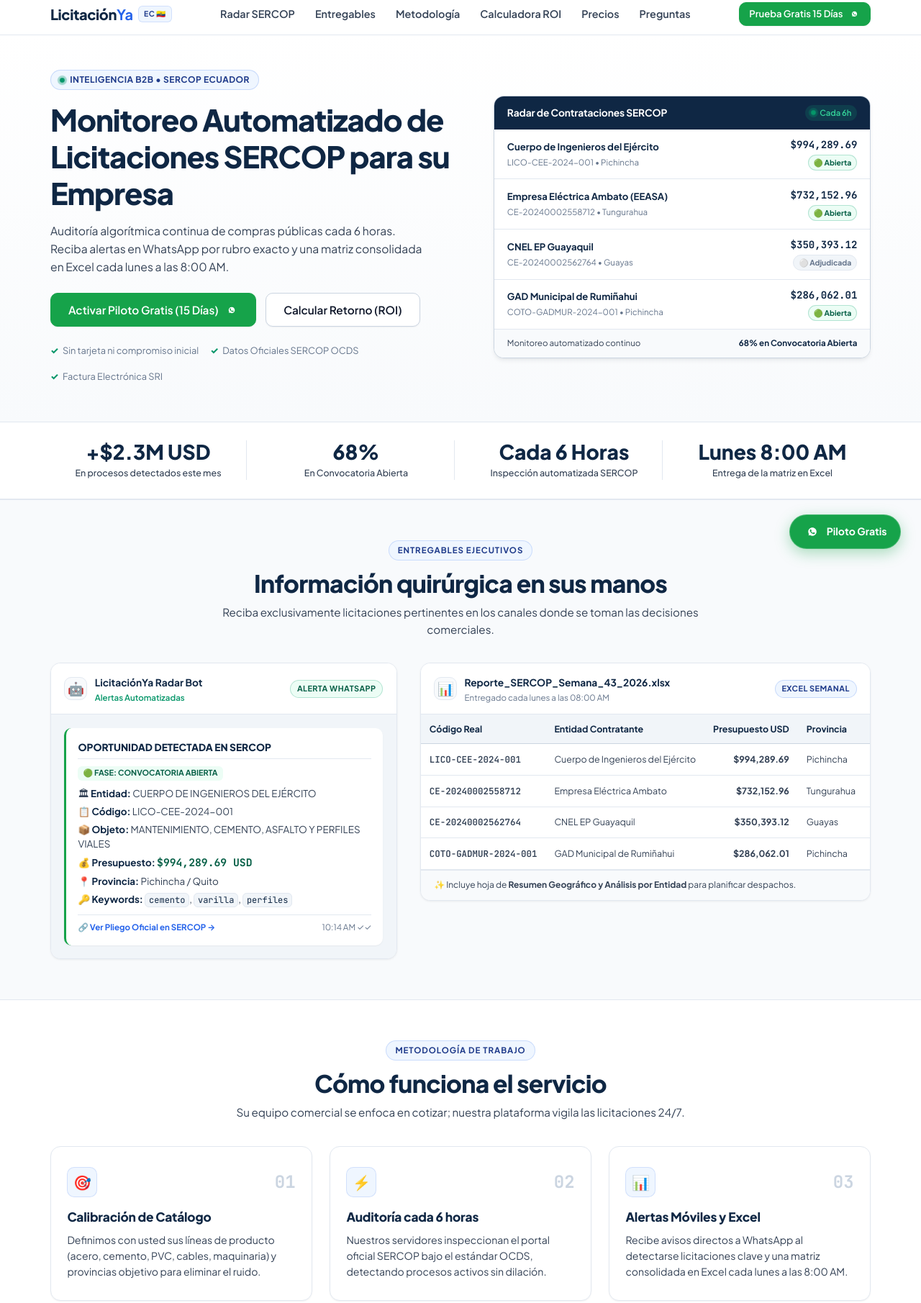
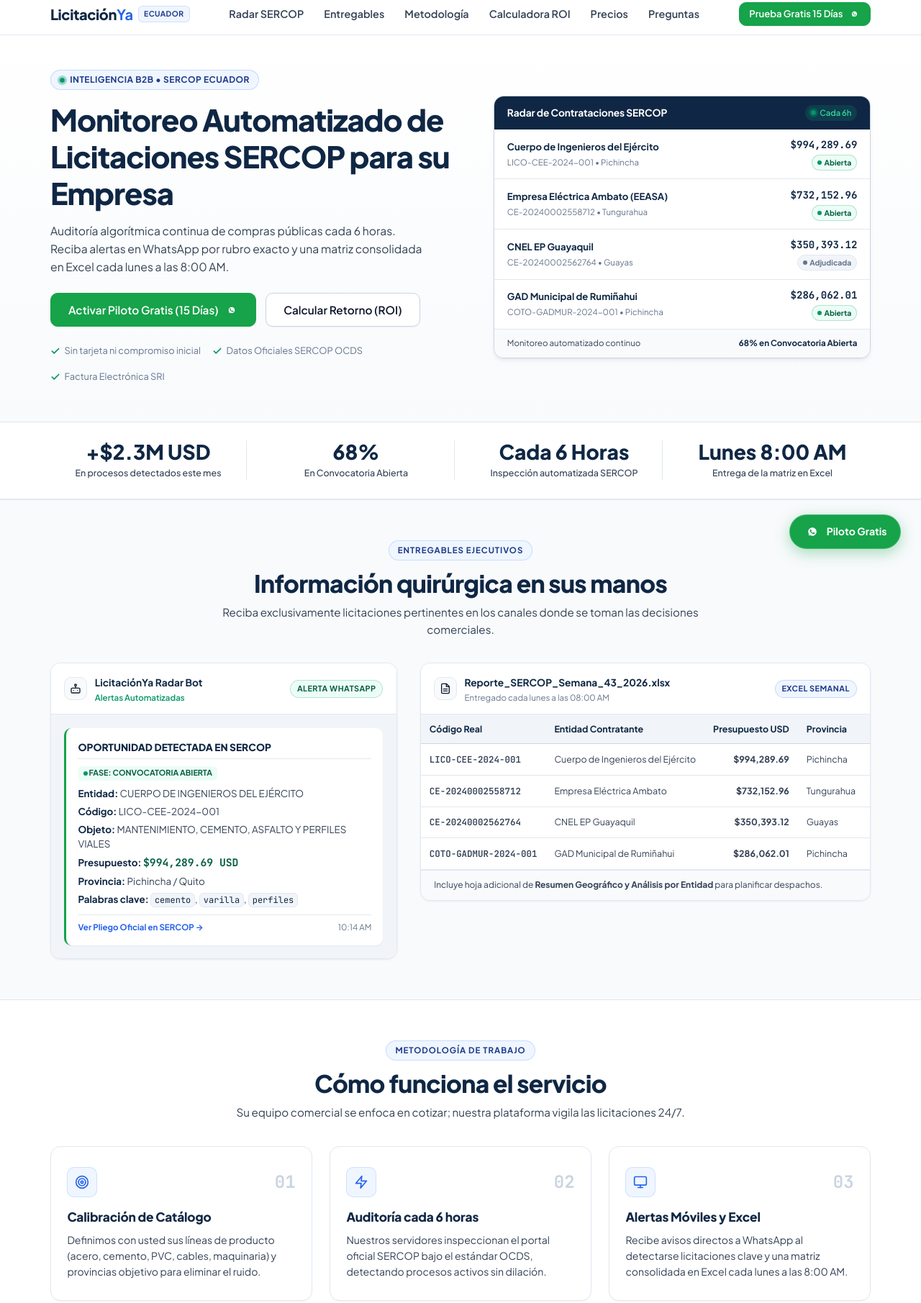
Before and after one commit to joelsan12/SCRAPING, a plain HTML site: page landing/index.html in a window 1280 px wide. Shown: the part 9-1820 px from the top of the page at 72% size. Drawn offline with Linux system fonts and the light colour scheme.

Commit message:
style(landing): remove all emojis and replace with clean SVG vector icons and CSS indicators

```diff
--- a/landing/css/components/hero.css
+++ b/landing/css/components/hero.css
@@ -95,7 +95,7 @@
 
 .trust-icon {
   color: var(--brand-green);
-  font-weight: 800;
+  flex-shrink: 0;
 }
 
 /* Right Column: Executive Live Radar Card */
@@ -226,6 +226,21 @@
   border: 1px solid var(--border-subtle);
 }
 
+.dot-indicator {
+  width: 6px;
+  height: 6px;
+  border-radius: 50%;
+  display: inline-block;
+}
+
+.dot-open {
+  background: var(--brand-green);
+}
+
+.dot-recent {
+  background: var(--text-dim);
+}
+
 .radar-footer {
   padding: 0.65rem 1.1rem;
   background: var(--bg-surface);
--- a/landing/css/components/pricing.css
+++ b/landing/css/components/pricing.css
@@ -122,9 +122,8 @@
 
 .check-icon {
   color: var(--brand-green);
-  font-weight: 800;
-  font-size: 1rem;
-  line-height: 1.2;
+  flex-shrink: 0;
+  margin-top: 2px;
 }
 
 .guarantee-text {
--- a/landing/index.html
+++ b/landing/index.html
@@ -108,7 +108,7 @@
     <div class="container nav-content">
       <a href="#" class="logo" id="brand-logo">
         <span>Licitación<strong>Ya</strong></span>
-        <span class="logo-badge">EC 🇪🇨</span>
+        <span class="logo-badge">ECUADOR</span>
       </a>
 
       <!-- Mobile Hamburger Toggle -->
@@ -164,15 +164,15 @@
 
         <div class="hero-trust">
           <div class="trust-item">
-            <span class="trust-icon">✓</span>
+            <svg class="trust-icon" width="14" height="14" viewBox="0 0 24 24" fill="none" stroke="currentColor" stroke-width="3" stroke-linecap="round" stroke-linejoin="round"><polyline points="20 6 9 17 4 12"></polyline></svg>
             <span>Sin tarjeta ni compromiso inicial</span>
           </div>
           <div class="trust-item">
-            <span class="trust-icon">✓</span>
+            <svg class="trust-icon" width="14" height="14" viewBox="0 0 24 24" fill="none" stroke="currentColor" stroke-width="3" stroke-linecap="round" stroke-linejoin="round"><polyline points="20 6 9 17 4 12"></polyline></svg>
             <span>Datos Oficiales SERCOP OCDS</span>
           </div>
           <div class="trust-item">
-            <span class="trust-icon">✓</span>
+            <svg class="trust-icon" width="14" height="14" viewBox="0 0 24 24" fill="none" stroke="currentColor" stroke-width="3" stroke-linecap="round" stroke-linejoin="round"><polyline points="20 6 9 17 4 12"></polyline></svg>
             <span>Factura Electrónica SRI</span>
           </div>
         </div>
@@ -197,7 +197,7 @@
             </div>
             <div class="radar-item-right">
               <span class="radar-amount">$994,289.69</span>
-              <span class="badge-phase badge-open">🟢 Abierta</span>
+              <span class="badge-phase badge-open"><span class="dot-indicator dot-open"></span> Abierta</span>
             </div>
           </div>
 
@@ -209,7 +209,7 @@
             </div>
             <div class="radar-item-right">
               <span class="radar-amount">$732,152.96</span>
-              <span class="badge-phase badge-open">🟢 Abierta</span>
+              <span class="badge-phase badge-open"><span class="dot-indicator dot-open"></span> Abierta</span>
             </div>
           </div>
 
@@ -221,7 +221,7 @@
             </div>
             <div class="radar-item-right">
               <span class="radar-amount">$350,393.12</span>
-              <span class="badge-phase badge-recent">⚪ Adjudicada</span>
+              <span class="badge-phase badge-recent"><span class="dot-indicator dot-recent"></span> Adjudicada</span>
             </div>
           </div>
 
@@ -233,7 +233,7 @@
             </div>
             <div class="radar-item-right">
               <span class="radar-amount">$286,062.01</span>
-              <span class="badge-phase badge-open">🟢 Abierta</span>
+              <span class="badge-phase badge-open"><span class="dot-indicator dot-open"></span> Abierta</span>
             </div>
           </div>
         </div>
@@ -284,7 +284,9 @@
         <article class="mockup-card whatsapp-card" id="card-whatsapp">
           <div class="mockup-header">
             <div class="mockup-header-left">
-              <div class="wa-avatar">🤖</div>
+              <div class="wa-avatar">
+                <svg width="16" height="16" viewBox="0 0 24 24" fill="none" stroke="currentColor" stroke-width="2" stroke-linecap="round" stroke-linejoin="round"><rect x="3" y="11" width="18" height="10" rx="2"></rect><circle cx="12" cy="5" r="2"></circle><path d="M12 7v4"></path><line x1="8" y1="16" x2="8" y2="16"></line><line x1="16" y1="16" x2="16" y2="16"></line></svg>
+              </div>
               <div>
                 <strong>LicitaciónYa Radar Bot</strong>
                 <small class="online-status">Alertas Automatizadas</small>
@@ -296,18 +298,18 @@
           <div class="wa-container-box">
             <div class="wa-message-bubble">
               <div class="wa-message-title">OPORTUNIDAD DETECTADA EN SERCOP</div>
-              <span class="wa-phase-badge">🟢 FASE: CONVOCATORIA ABIERTA</span>
+              <span class="wa-phase-badge"><span class="dot-indicator dot-open"></span> FASE: CONVOCATORIA ABIERTA</span>
               <div class="wa-message-body">
-                <p>🏛 <strong>Entidad:</strong> CUERPO DE INGENIEROS DEL EJÉRCITO</p>
-                <p>📋 <strong>Código:</strong> LICO-CEE-2024-001</p>
-                <p>📦 <strong>Objeto:</strong> MANTENIMIENTO, CEMENTO, ASFALTO Y PERFILES VIALES</p>
-                <p>💰 <strong>Presupuesto:</strong> <span class="highlight-amount">$994,289.69 USD</span></p>
-                <p>📍 <strong>Provincia:</strong> Pichincha / Quito</p>
-                <p>🔑 <strong>Keywords:</strong> <code>cemento</code>, <code>varilla</code>, <code>perfiles</code></p>
+                <p><strong>Entidad:</strong> CUERPO DE INGENIEROS DEL EJÉRCITO</p>
+                <p><strong>Código:</strong> LICO-CEE-2024-001</p>
+                <p><strong>Objeto:</strong> MANTENIMIENTO, CEMENTO, ASFALTO Y PERFILES VIALES</p>
+                <p><strong>Presupuesto:</strong> <span class="highlight-amount">$994,289.69 USD</span></p>
+                <p><strong>Provincia:</strong> Pichincha / Quito</p>
+                <p><strong>Palabras clave:</strong> <code>cemento</code>, <code>varilla</code>, <code>perfiles</code></p>
               </div>
               <div class="wa-message-footer">
-                <span class="wa-link">🔗 Ver Pliego Oficial en SERCOP &rarr;</span>
-                <span class="wa-time">10:14 AM ✓✓</span>
+                <span class="wa-link">Ver Pliego Oficial en SERCOP &rarr;</span>
+                <span class="wa-time">10:14 AM</span>
               </div>
             </div>
           </div>
@@ -317,7 +319,9 @@
         <article class="mockup-card excel-card" id="card-excel">
           <div class="mockup-header">
             <div class="mockup-header-left">
-              <div class="excel-icon">📊</div>
+              <div class="excel-icon">
+                <svg width="16" height="16" viewBox="0 0 24 24" fill="none" stroke="currentColor" stroke-width="2" stroke-linecap="round" stroke-linejoin="round"><path d="M14 2H6a2 2 0 0 0-2 2v16a2 2 0 0 0 2 2h12a2 2 0 0 0 2-2V8z"></path><polyline points="14 2 14 8 20 8"></polyline><line x1="8" y1="13" x2="16" y2="13"></line><line x1="8" y1="17" x2="16" y2="17"></line></svg>
+              </div>
               <div>
                 <strong>Reporte_SERCOP_Semana_43_2026.xlsx</strong>
                 <small>Entregado cada lunes a las 08:00 AM</small>
@@ -370,7 +374,7 @@
             </table>
           </div>
           <div class="excel-card-footer">
-            <span>✨ Incluye hoja de <strong>Resumen Geográfico y Análisis por Entidad</strong> para planificar despachos.</span>
+            <span>Incluye hoja adicional de <strong>Resumen Geográfico y Análisis por Entidad</strong> para planificar despachos.</span>
           </div>
         </article>
       </div>
@@ -389,7 +393,9 @@
       <div class="steps-grid">
         <div class="step-card">
           <div class="step-header-row">
-            <div class="step-icon-wrapper">🎯</div>
+            <div class="step-icon-wrapper">
+              <svg width="20" height="20" viewBox="0 0 24 24" fill="none" stroke="currentColor" stroke-width="2" stroke-linecap="round" stroke-linejoin="round"><circle cx="12" cy="12" r="10"></circle><circle cx="12" cy="12" r="6"></circle><circle cx="12" cy="12" r="2"></circle></svg>
+            </div>
             <div class="step-number">01</div>
           </div>
           <h3 class="step-title">Calibración de Catálogo</h3>
@@ -400,7 +406,9 @@
 
         <div class="step-card">
           <div class="step-header-row">
-            <div class="step-icon-wrapper">⚡</div>
+            <div class="step-icon-wrapper">
+              <svg width="20" height="20" viewBox="0 0 24 24" fill="none" stroke="currentColor" stroke-width="2" stroke-linecap="round" stroke-linejoin="round"><polygon points="13 2 3 14 12 14 11 22 21 10 12 10 13 2"></polygon></svg>
+            </div>
             <div class="step-number">02</div>
           </div>
           <h3 class="step-title">Auditoría cada 6 horas</h3>
@@ -411,7 +419,9 @@
 
         <div class="step-card">
           <div class="step-header-row">
-            <div class="step-icon-wrapper">📊</div>
+            <div class="step-icon-wrapper">
+              <svg width="20" height="20" viewBox="0 0 24 24" fill="none" stroke="currentColor" stroke-width="2" stroke-linecap="round" stroke-linejoin="round"><rect x="2" y="3" width="20" height="14" rx="2" ry="2"></rect><line x1="8" y1="21" x2="16" y2="21"></line><line x1="12" y1="17" x2="12" y2="21"></line></svg>
+            </div>
             <div class="step-number">03</div>
           </div>
           <h3 class="step-title">Alertas Móviles y Excel</h3>
@@ -516,31 +526,31 @@
 
           <ul class="pricing-features">
             <li>
-              <span class="check-icon">✓</span>
+              <svg class="check-icon" width="16" height="16" viewBox="0 0 24 24" fill="none" stroke="currentColor" stroke-width="2.5" stroke-linecap="round" stroke-linejoin="round"><polyline points="20 6 9 17 4 12"></polyline></svg>
               <span><strong>15 días de piloto 100% gratuito</strong> sin compromiso inicial</span>
             </li>
             <li>
-              <span class="check-icon">✓</span>
+              <svg class="check-icon" width="16" height="16" viewBox="0 0 24 24" fill="none" stroke="currentColor" stroke-width="2.5" stroke-linecap="round" stroke-linejoin="round"><polyline points="20 6 9 17 4 12"></polyline></svg>
               <span>Monitoreo 24/7 de SERCOP con ciclos automáticos cada 6 horas</span>
             </li>
             <li>
-              <span class="check-icon">✓</span>
+              <svg class="check-icon" width="16" height="16" viewBox="0 0 24 24" fill="none" stroke="currentColor" stroke-width="2.5" stroke-linecap="round" stroke-linejoin="round"><polyline points="20 6 9 17 4 12"></polyline></svg>
               <span>Hasta 30 palabras clave calibradas a su catálogo exacto</span>
             </li>
             <li>
-              <span class="check-icon">✓</span>
+              <svg class="check-icon" width="16" height="16" viewBox="0 0 24 24" fill="none" stroke="currentColor" stroke-width="2.5" stroke-linecap="round" stroke-linejoin="round"><polyline points="20 6 9 17 4 12"></polyline></svg>
               <span>Filtro geográfico por provincias y cantones de cobertura</span>
             </li>
             <li>
-              <span class="check-icon">✓</span>
+              <svg class="check-icon" width="16" height="16" viewBox="0 0 24 24" fill="none" stroke="currentColor" stroke-width="2.5" stroke-linecap="round" stroke-linejoin="round"><polyline points="20 6 9 17 4 12"></polyline></svg>
               <span>Canal de alertas automatizadas a WhatsApp y Telegram</span>
             </li>
             <li>
-              <span class="check-icon">✓</span>
+              <svg class="check-icon" width="16" height="16" viewBox="0 0 24 24" fill="none" stroke="currentColor" stroke-width="2.5" stroke-linecap="round" stroke-linejoin="round"><polyline points="20 6 9 17 4 12"></polyline></svg>
               <span>Reporte Ejecutivo en Excel (.xlsx) los lunes a las 8:00 AM</span>
             </li>
             <li>
-              <span class="check-icon">✓</span>
+              <svg class="check-icon" width="16" height="16" viewBox="0 0 24 24" fill="none" stroke="currentColor" stroke-width="2.5" stroke-linecap="round" stroke-linejoin="round"><polyline points="20 6 9 17 4 12"></polyline></svg>
               <span>Factura electrónica autorizada por SRI (gasto deducible)</span>
             </li>
           </ul>
@@ -666,7 +676,7 @@
         <p class="footer-disclaimer">
           © 2026 LicitaciónYa Ecuador. Plataforma privada e independiente de analítica de datos abiertos oficiales OCDS conforme a la Ley Orgánica de Contratación Pública. No representa ni está afiliada oficialmente con el SERCOP.
         </p>
-        <p>Ecuador 🇪🇨</p>
+        <p>Ecuador</p>
       </div>
     </div>
   </footer>
```
